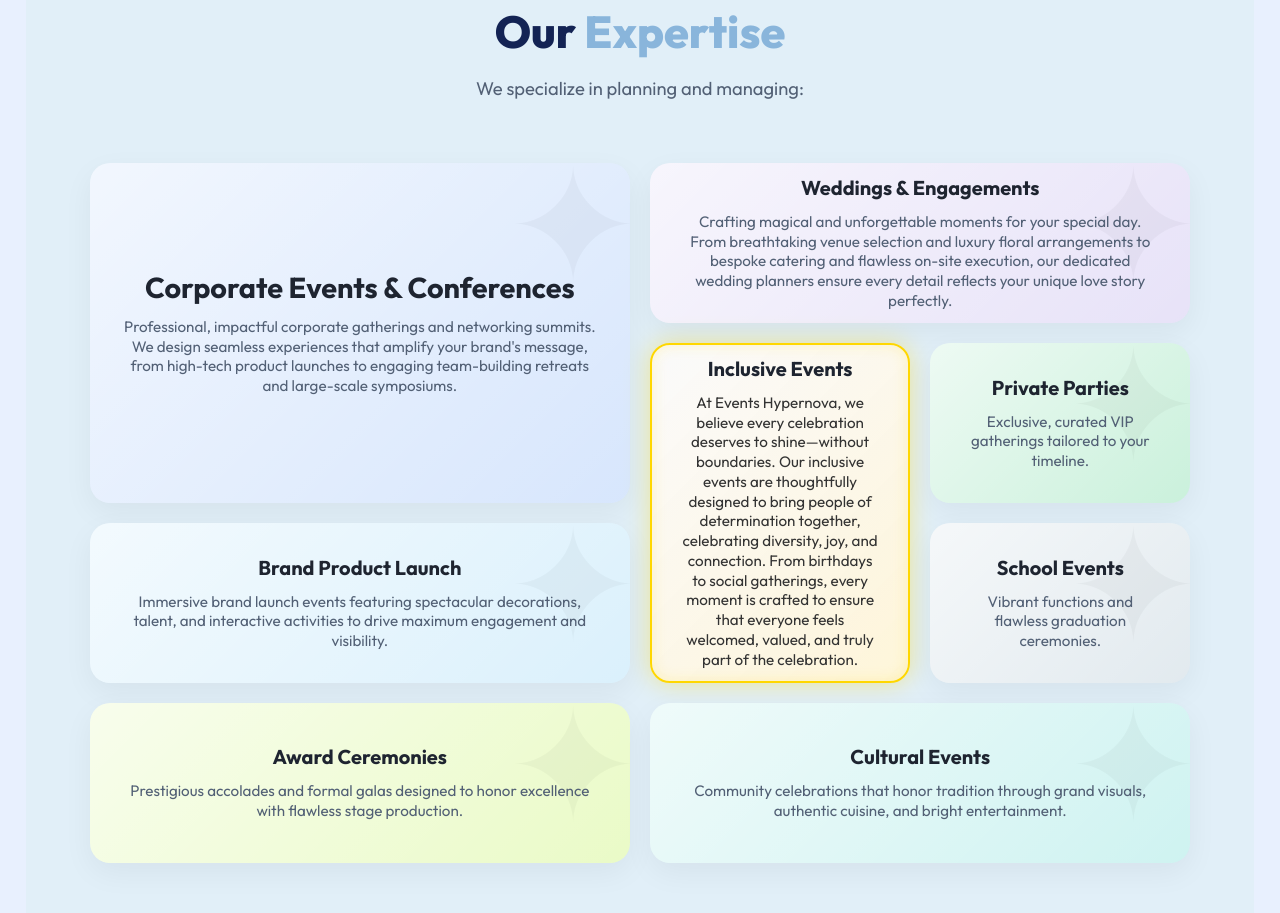
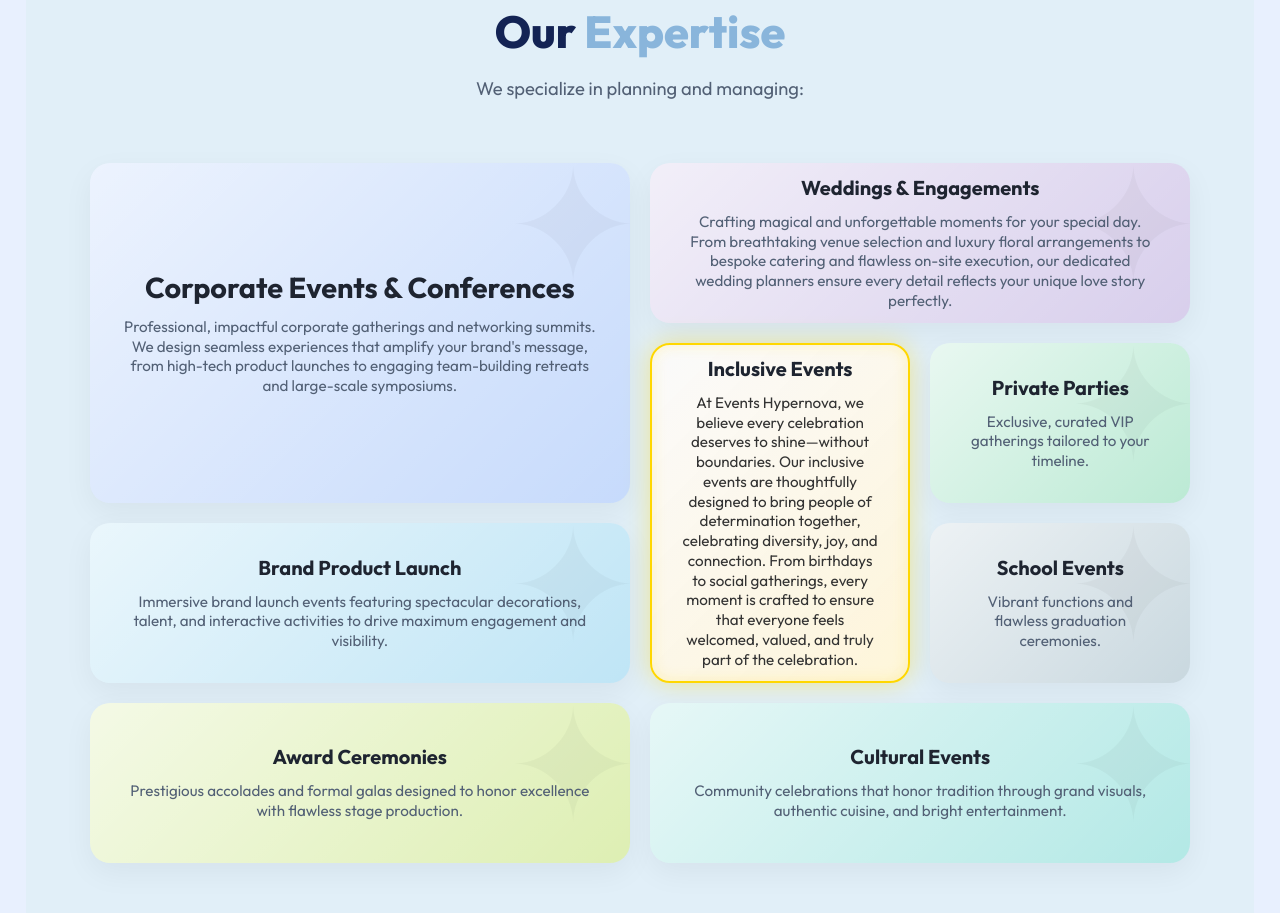
Before and after one commit to Ajishabraham1993/hyper_nova, a plain HTML site: page index.html in a window 1280 px wide. Shown: the part 1515-2428 px from the top of the page. Drawn offline with nearby package versions, Linux system fonts and the light colour scheme; a script that the page names is missing.

Commit message:
Logo text and card colours

```diff
--- a/index.html
+++ b/index.html
@@ -133,7 +133,7 @@
 
             <div class="expertise-grid">
                 <div class="expertise-card span-2x2" data-aos="zoom-in" data-aos-delay="100"
-                    style="background-color: #7aacf7;">
+                    style="background-color: #4285f4;">
                     <h3>Corporate Events & Conferences</h3>
                     <p>Professional, impactful corporate gatherings and networking summits. We design seamless
                         experiences that amplify your brand's message, from high-tech product launches to engaging
@@ -141,7 +141,7 @@
                 </div>
 
                 <div class="expertise-card span-2x1" data-aos="zoom-in" data-aos-delay="200"
-                    style="background-color: #b09fe8;">
+                    style="background-color: #7c5cbf;">
                     <h3>Weddings & Engagements</h3>
                     <p>Crafting magical and unforgettable moments for your special day. From breathtaking venue
                         selection and luxury floral arrangements to bespoke catering and flawless on-site execution, our
@@ -158,25 +158,25 @@
                         part of the celebration.</p>
                 </div>
 
-                <div class="expertise-card" data-aos="zoom-in" data-aos-delay="400" style="background-color: #4ecf88;">
+                <div class="expertise-card" data-aos="zoom-in" data-aos-delay="400" style="background-color: #1db870;">
                     <h3>Private Parties</h3>
                     <p>Exclusive, curated VIP gatherings tailored to your timeline.</p>
                 </div>
 
                 <div class="expertise-card span-2x1" data-aos="zoom-in" data-aos-delay="500"
-                    style="background-color: #85cef5;">
+                    style="background-color: #29a8e0;">
                     <h3>Brand Product Launch</h3>
                     <p>Immersive brand launch events featuring spectacular decorations, talent, and interactive
                         activities to drive maximum engagement and visibility.</p>
                 </div>
 
-                <div class="expertise-card" data-aos="zoom-in" data-aos-delay="600" style="background-color: #9db8c8;">
+                <div class="expertise-card" data-aos="zoom-in" data-aos-delay="600" style="background-color: #4a7c94;">
                     <h3>School Events</h3>
                     <p>Vibrant functions and flawless graduation ceremonies.</p>
                 </div>
 
                 <div class="expertise-card span-2x1" data-aos="zoom-in" data-aos-delay="700"
-                    style="background-color: #b8f043;">
+                    style="background-color: #8fc900;">
                     <h3>Award Ceremonies</h3>
                     <p>Prestigious accolades and formal galas designed to honor excellence with flawless stage
                         production.</p>
@@ -184,7 +184,7 @@
 
                 <!-- span-2x1 added here perfectly resolves the grid gap -->
                 <div class="expertise-card span-2x1" data-aos="zoom-in" data-aos-delay="800"
-                    style="background-color: #5dd6d0;">
+                    style="background-color: #00b4aa;">
                     <h3>Cultural Events</h3>
                     <p>Community celebrations that honor tradition through grand visuals, authentic cuisine, and bright
                         entertainment.</p>
```
